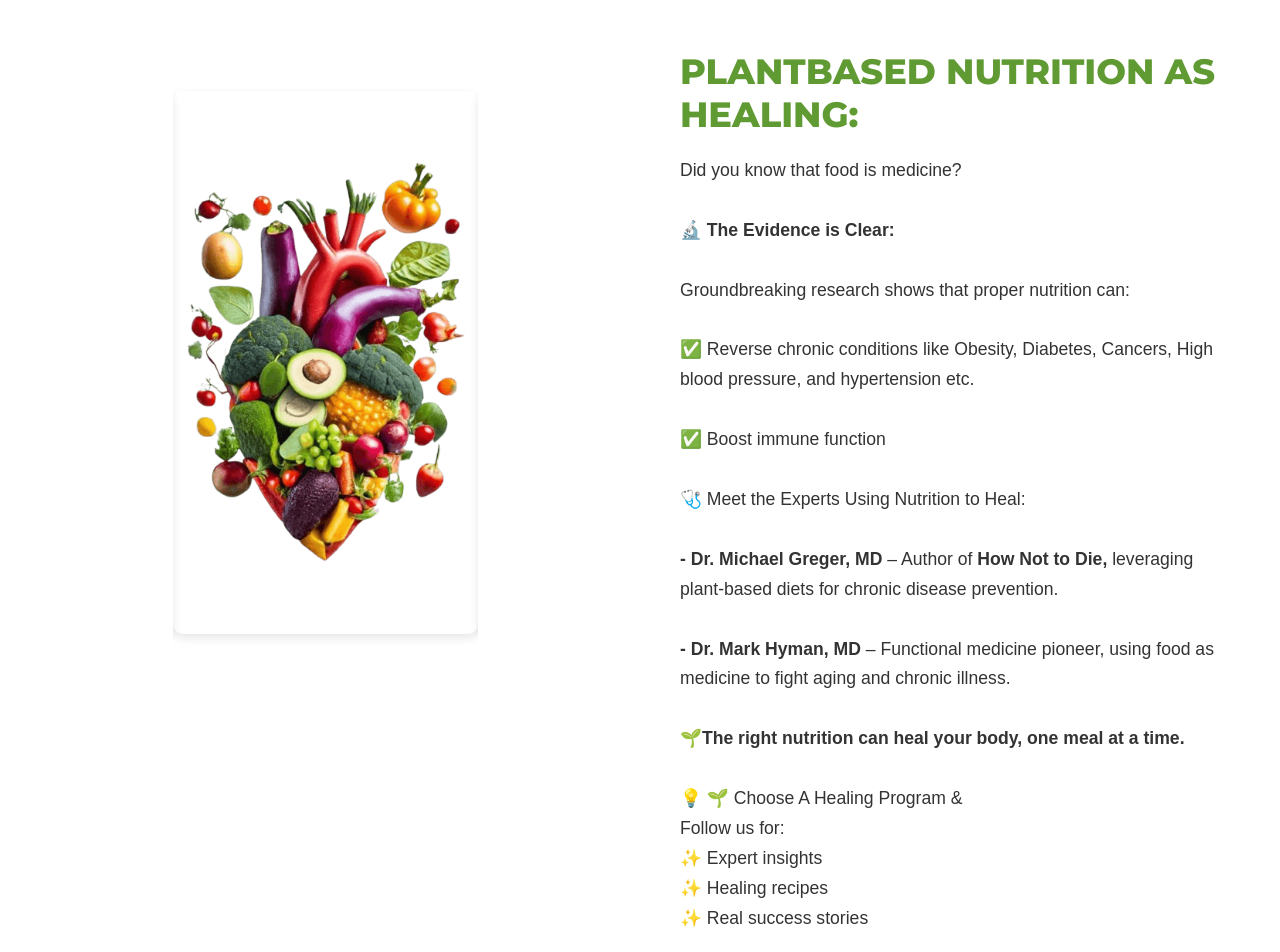
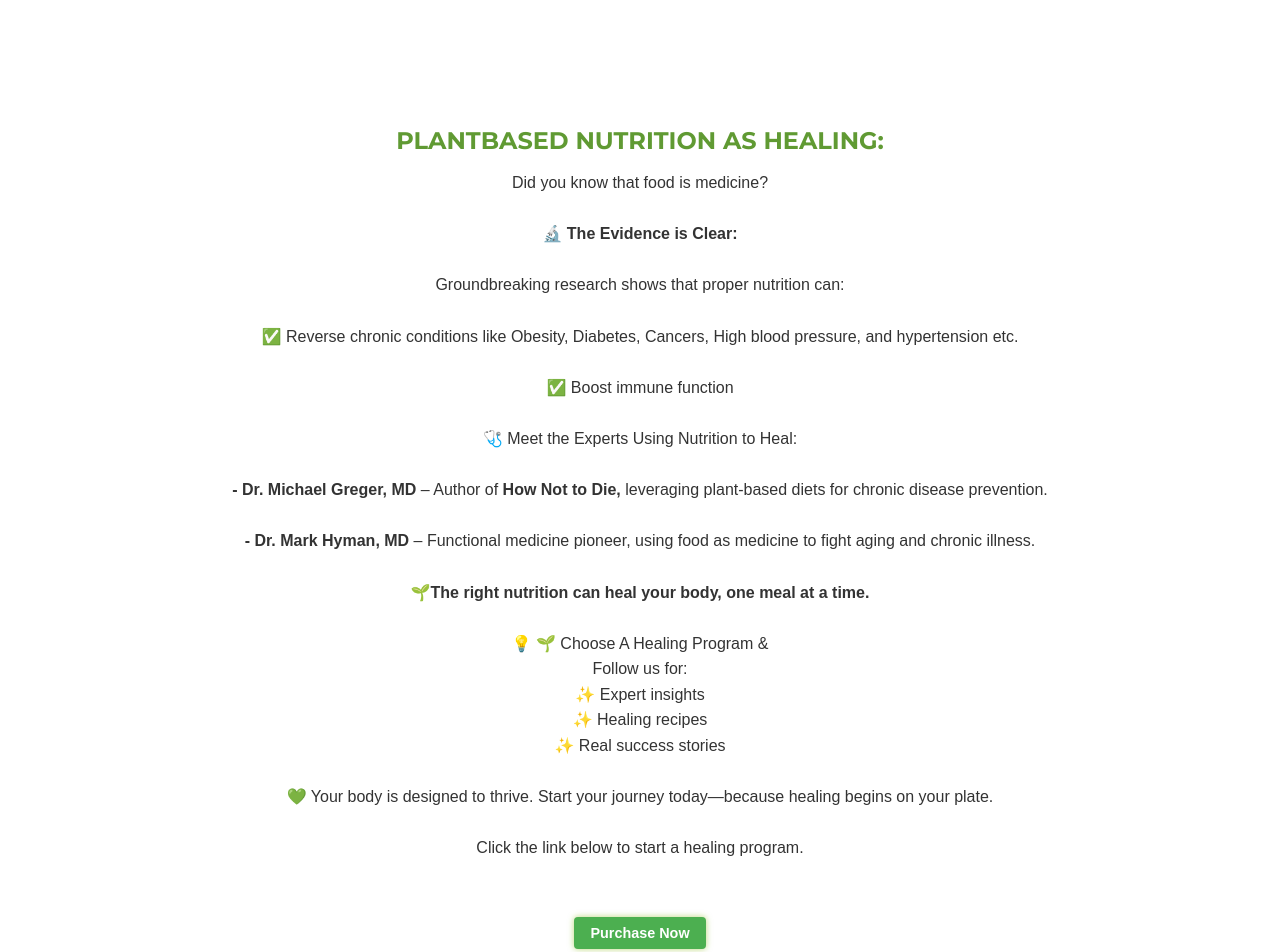
Before and after one commit to AntipasBen23/PlantBased4-Frontend, a React (Vite) app: page /second-section in a window 1280 px wide. Shown: the top 952 px of the page. Built offline with nearby package versions, Linux system fonts and the light colour scheme; a web font is replaced by a local one.

Commit message:
modified the css and jsx files

```diff
--- a/src/Components/Section2.jsx
+++ b/src/Components/Section2.jsx
@@ -15,8 +15,8 @@ export default function Section2() {
 
     useEffect(() => {
         const interval = setInterval(() => {
-            setCurrentImage((prevImage) => (prevImage + 1) % images.length); // Show one image at a time
-        }, 3000); // Adjust timing as needed
+            setCurrentImage((prevImage) => (prevImage + 1) % images.length);
+        }, 3000);
         return () => clearInterval(interval);
     }, [images.length]);
 
@@ -36,7 +36,7 @@ export default function Section2() {
             >
                 <div
                     className="imageSlider"
-                    style={{ '--translateX': `-${currentImage * 100}%` }}
+                    style={{ transform: `translateX(-${currentImage * 100}%)` }}
                 >
                     {images.map((image, index) => (
                         <motion.img
@@ -71,24 +71,19 @@ export default function Section2() {
                     Groundbreaking research shows that proper nutrition can:<br /><br />
 
                     ✅ Reverse chronic conditions like Obesity, Diabetes, Cancers, High blood pressure, and hypertension etc.<br /><br />
-
                     ✅ Boost immune function<br /><br />
 
                     🩺 Meet the Experts Using Nutrition to Heal:<br /><br />
                     <strong>- Dr. Michael Greger, MD</strong> – Author of <strong>How Not to Die,</strong> leveraging plant-based diets for chronic disease prevention.<br /><br />
-
                     <strong>- Dr. Mark Hyman, MD</strong> – Functional medicine pioneer, using food as medicine to fight aging and chronic illness.<br /><br />
 
                     <strong>🌱The right nutrition can heal your body, one meal at a time.</strong><br /><br />
-
                     💡 🌱 Choose A Healing Program &<br />
                     Follow us for:<br />
                     ✨ Expert insights<br />
                     ✨ Healing recipes<br />
                     ✨ Real success stories<br /><br />
-
                     💚 Your body is designed to thrive. Start your journey today—because healing begins on your plate.<br /><br />
-
                     Click the link below to start a healing program.<br /><br />
                 </motion.p>
                 <motion.div
@@ -100,7 +95,6 @@ export default function Section2() {
                         <button className="S2Btn">Purchase Now</button>
                     </Link>
                 </motion.div>
-
             </motion.div>
         </motion.div>
     );
--- a/src/mobile.css
+++ b/src/mobile.css
@@ -1,91 +1,75 @@
-@media (max-width: 450px) {
 .secondSection {
-        display: grid;
-        grid-template-columns: 1fr; /* Single column layout */
-        grid-template-rows: auto auto; /* Two rows: carousel and content */
-        gap: 20px; /* Space between rows */
-        padding: 20px; /* Padding around the section */
-        height: auto; /* Allow the height to adapt */
-        align-items: start; /* Align items to the top */
+    display: flex;
+    flex-direction: column;
+    align-items: center;
+    padding: 40px 20px;
+    margin: 0 auto;
+    max-width: 1200px;
 }
 
 .carouselContainer {
-        display: flex;
-        justify-content: center; /* Center the carousel horizontally */
-        align-items: center; /* Center carousel vertically */
-        width: 100%; /* Full width of the container */
-        height: auto; /* Adjust height based on content */
-        overflow: hidden; /* Hide any overflowing parts */
-        position: relative; /* Relative to position it within the grid */
-        padding-top: 10px; /* Ensure spacing above the carousel */
-        box-sizing: border-box; /* Include padding in the width/height calculation */
+    width: 100%;
+    overflow: hidden;
+    position: relative;
+    margin-bottom: 1rem;
+    height: 220px;
 }
 
 .imageSlider {
     display: flex;
-        width: 100%; /* Full width for the slider */
-        transition: transform 1s ease-in-out; /* Smooth sliding animation */
-        transform: translateX(var(--translateX, 0)); /* Dynamically control sliding */
+    transition: transform 0.5s ease-in-out;
+    width: 100%;
 }
 
 .carouselImage {
-        flex: 0 0 100%; /* Display one image at a time */
-        width: 100%; /* Fit image to the container width */
-        height: auto; /* Maintain aspect ratio */
-        object-fit: contain; /* Prevent image distortion */
-        border-radius: 10px; /* Rounded corners for the image */
-        box-shadow: 0 4px 10px rgba(0, 0, 0, 0.1); /* Subtle shadow effect */
+    flex: 0 0 100%;
+    width: 100%;
+    height: 220px;
+    object-fit: cover;
 }
 
 .contentss {
-        width: 100%; /* Full width for the content */
-        padding: 20px; /* Add space around the content */
-        text-align: center; /* Center-align text */
+    text-align: center;
+    margin-top: 20px;
 }
 
 .contentss .parr {
-        font-size: 1.8rem; /* Adjust font size for headers */
-        font-weight: 800; /* Bold header text */
-        color: #609a33; /* Primary color for header */
-        margin-bottom: 20px; /* Space below the header */
+    font-size: 1.5rem;
+    font-weight: bold;
+    margin-bottom: 15px;
 }
 
 .contentss p {
-        font-size: 1rem; /* Smaller font size for mobile */
-        line-height: 1.5; /* Improved readability with line spacing */
-        color: #333; /* Soft black text color */
+    font-size: 1rem;
+    line-height: 1.6;
+    margin: 10px 0;
 }
 
 .S2Btn {
-        padding: 12px 24px;
-        font-size: 1rem;
-        background-color: #609a33; /* Button background */
-        color: white;
+    font-size: 0.9rem;
+    padding: 8px 16px;
+    margin: 20px auto;
+    display: block;
+    background-color: #4caf50;
+    color: #fff;
     border: none;
-        border-radius: 8px;
+    border-radius: 4px;
     cursor: pointer;
-        font-weight: bold;
-        transition: all 0.3s ease; /* Smooth hover effects */
-        box-shadow: 0 4px 6px rgba(0, 0, 0, 0.1); /* Subtle shadow */
+    transition: background-color 0.3s ease;
 }
 
 .S2Btn:hover {
-        background-color: #4a7e26; /* Darker green on hover */
-        transform: scale(1.05); /* Slight scaling effect on hover */
-        box-shadow: 0 6px 10px rgba(0, 0, 0, 0.2); /* More pronounced shadow on hover */
-    }
+    background-color: #45a049;
 }
 
 @media (max-width: 450px) {
     .secondSection {
-        flex-direction: column;
         padding: 20px 10px;
-        height: auto;
         margin: 40px auto;
     }
 
     .carouselContainer {
-        height: 220px;
+        height: 200px;
         margin-bottom: 1rem;
     }
 
@@ -94,13 +78,7 @@
     }
 
     .carouselImage {
-        height: 200px;
-        object-fit: cover;
-    }
-
-    .contentss {
-        text-align: center;
-        margin-top: 10px;
+        height: 180px;
     }
 
     .contentss .parr {
@@ -111,14 +89,10 @@
     .contentss p {
         font-size: 0.85rem;
         line-height: 1.4;
-        margin-left: 0; /* Center text */
-        margin-right: 0; /* Center text */
     }
 
     .S2Btn {
         font-size: 0.8rem;
         padding: 6px 12px;
-        margin: 20px auto;
-        display: block; /* Center button */
     }
 }
```
Lines whose indentation alone changed are shown as unchanged.
